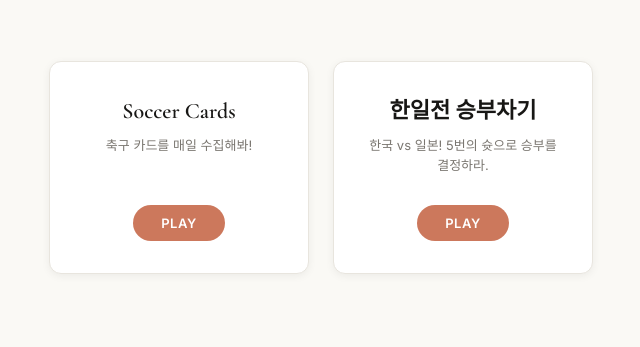
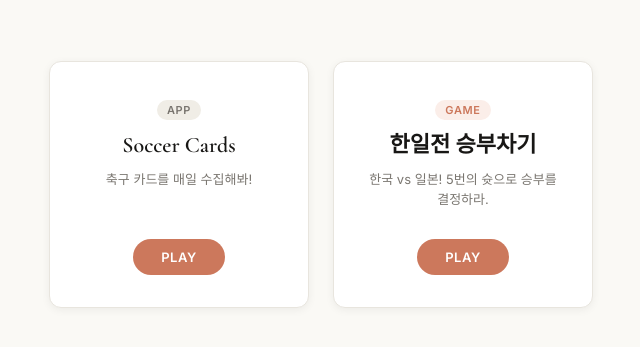
Before and after one commit to buoshllim/ty-soccer-hub, a plain HTML site: page index.html in a window 1280 px wide. Shown: the part 163-510 px from the top of the page, without its empty margins (319-959 px from the left). Drawn offline with nearby package versions, Linux system fonts and the light colour scheme.

Commit message:
Add App/Game tags to cards

```diff
--- a/index.html
+++ b/index.html
@@ -16,14 +16,16 @@
   <p class="subtitle">Just have a look!</p>
   <div class="cards">
     <div class="card">
+      <span class="tag tag-app">App</span>
       <h2>Soccer Cards</h2>
       <p>축구 카드를 매일 수집해봐!</p>
-      <a href="https://genius-tys.vercel.app/apps/soccer-cards/index.html">PLAY</a>
+      <a href="https://ty-soccer-hub.vercel.app/apps/soccer-cards/">PLAY</a>
     </div>
     <div class="card">
+      <span class="tag tag-game">Game</span>
       <h2>한일전 승부차기</h2>
       <p>한국 vs 일본! 5번의 슛으로 승부를 결정하라.</p>
-      <a href="https://genius-tys.vercel.app/games/penalty-shootout/">PLAY</a>
+      <a href="https://ty-soccer-hub.vercel.app/games/penalty-shootout/">PLAY</a>
     </div>
   </div>
 </body>
--- a/style.css
+++ b/style.css
@@ -53,6 +53,27 @@ h1 {
   box-shadow: 0 6px 20px rgba(24, 23, 21, 0.1);
 }
 
+.tag {
+  display: inline-block;
+  font-size: 11px;
+  font-weight: 600;
+  letter-spacing: 0.06em;
+  text-transform: uppercase;
+  padding: 3px 10px;
+  border-radius: 12px;
+  margin-bottom: 12px;
+}
+
+.tag-app {
+  background-color: #f0ede6;
+  color: #7a7670;
+}
+
+.tag-game {
+  background-color: #fbeee9;
+  color: #cc785c;
+}
+
 .card h2 {
   font-family: 'Cormorant Garamond', Georgia, serif;
   font-size: 22px;
```
